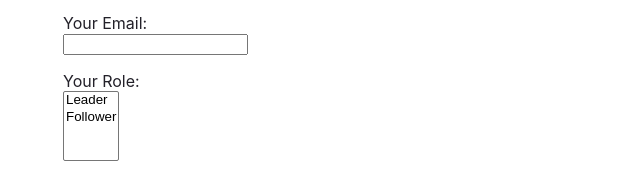
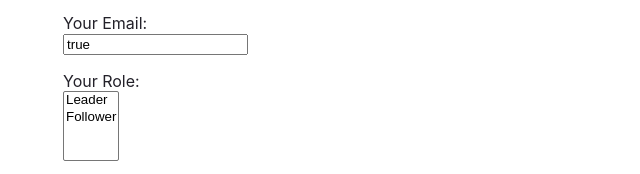
Before and after one commit to audreyshub/gatsby-to-netlify, a Gatsby site: page / in a window 1280 px wide. Shown: the part 1137-1311 px from the top of the page, 41-681 px from the left. Built offline with nearby package versions, Linux system fonts and the light colour scheme; Gatsby itself is replaced by a stand-in of ours.

Commit message:
Update index.js

```diff
--- a/src/pages/index.js
+++ b/src/pages/index.js
@@ -175,7 +175,7 @@ const IndexPage = () => {
             <p>
                 <label>Your Email:
                     <br />
-                    <input type="email" name="email"/></label>
+                    <input type="email" name="email" value/></label>
             </p>
             <p>
                 <label>Your Role:
```
